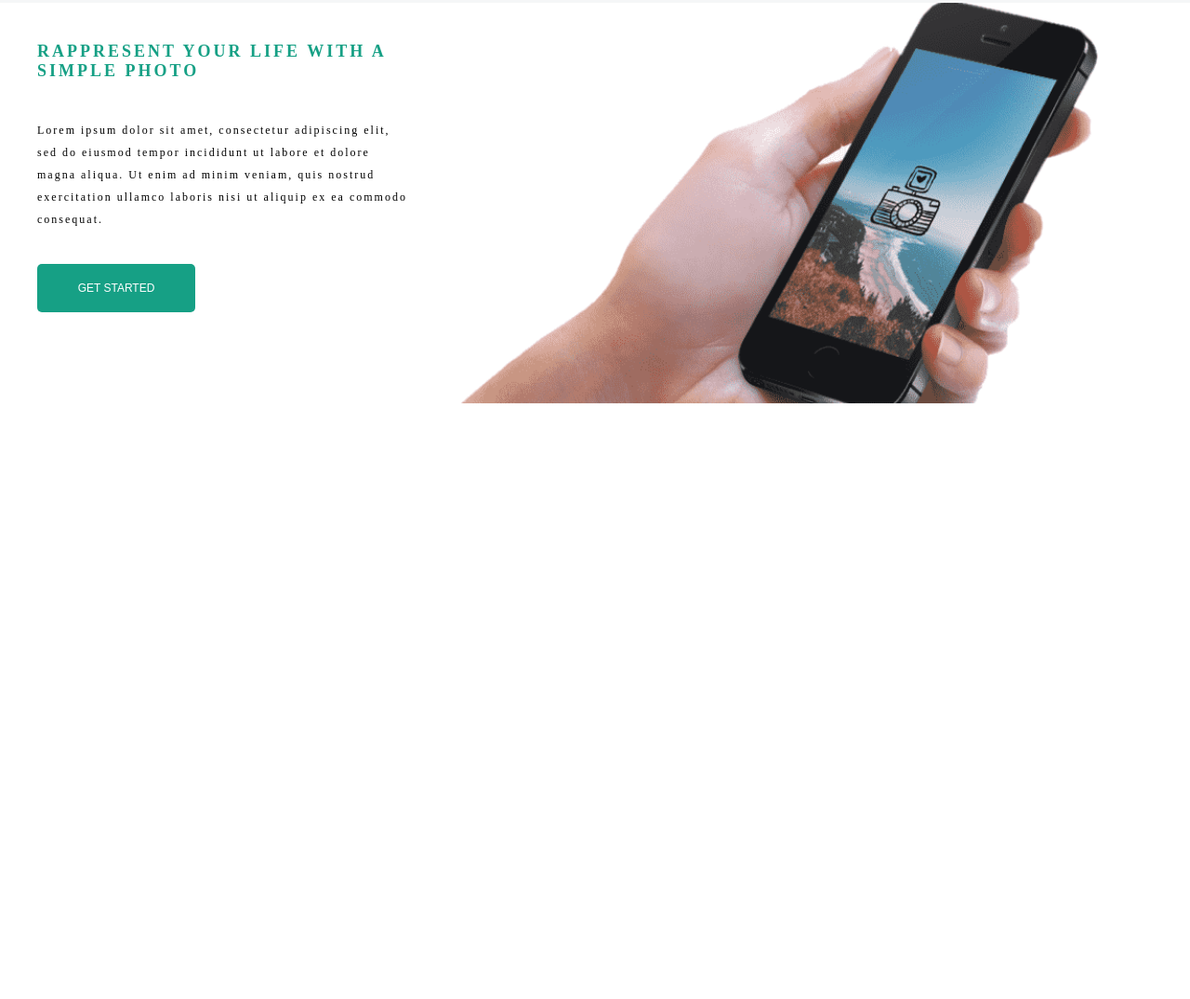
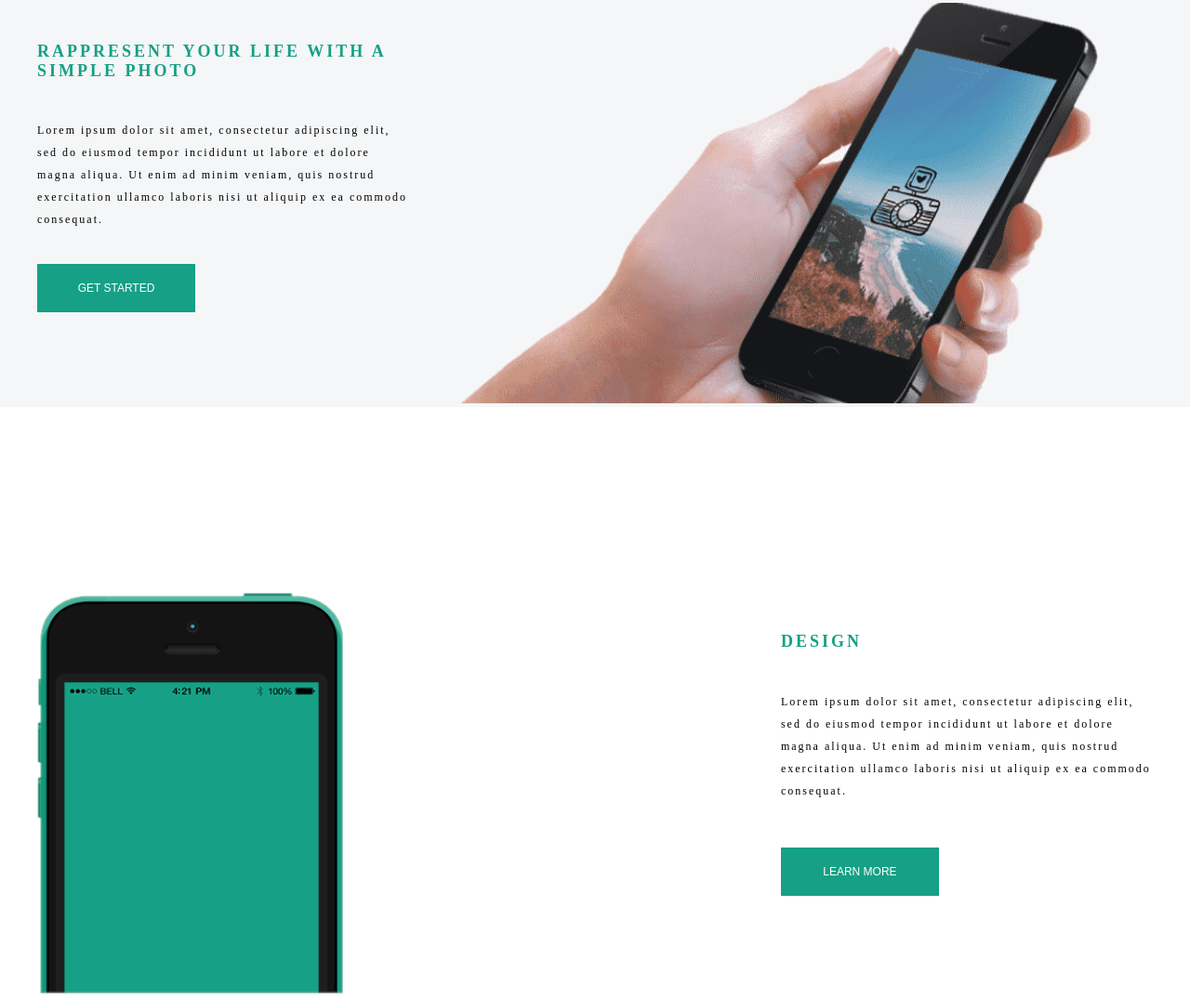
Before and after one commit to adriannadyga/14, a plain HTML site: page index.html in a window 1280 px wide. Shown: the part 1317-2392 px from the top of the page at 93% size. Before the commit the page ends 1755 px from the top, so only its background shows below. Drawn offline with nearby package versions, Linux system fonts and the light colour scheme; a web font is replaced by a local one.

Commit message:
Add design section

```diff
--- a/index.html
+++ b/index.html
@@ -6,7 +6,6 @@
         <meta name="viewport" content="width=device-width, initial-scale=1.0">
         <link href="//db.onlinewebfonts.com/c/dffb2b80813d195d26fa4d2aad48b059?family=Gotham+Rounded" rel="stylesheet" type="text/css"/>
         <link rel="stylesheet" href="https://use.fontawesome.com/releases/v5.8.1/css/all.css" integrity="sha384-50oBUHEmvpQ+1lW4y57PTFmhCaXp0ML5d60M1M7uH2+nqUivzIebhndOJK28anvf" crossorigin="anonymous">
-        <link rel="stylesheet" href="https://unpkg.com/flickity@2/dist/flickity.min.css">
         <link rel="stylesheet" type="text/css" href="css/style.css">
     </head>
     <body>
@@ -52,7 +51,22 @@
                 </div>
             </div>
         </section>
-        <script src="https://unpkg.com/flickity@2/dist/flickity.pkgd.min.js"></script>
-        <script src="js/script.js"></script>
+        <section class="design">
+            <div class="container">
+                <div class="row">
+                    <div class="col-6">
+                        <img src="https://github.com/adriannadyga/14/blob/master/images/phone2-min.png?raw=true" alt="phone">
+                    </div>
+                    <div class="col-2"></div>
+                    <div class="col-4">
+                        <h6>Design</h6>
+                        <p>Lorem ipsum dolor sit amet, consectetur adipiscing elit,
+                        sed do eiusmod tempor incididunt ut labore et dolore magna aliqua. Ut enim ad minim veniam,
+                        quis nostrud exercitation ullamco laboris nisi ut aliquip ex ea commodo consequat.</p>
+                        <button class="btnSmall btnUp">learn more</button>
+                    </div>
+                </div>
+            </div>
+        </section>
     </body>
 </html>
--- a/sass/_design.scss
+++ b/sass/_design.scss
@@ -1,7 +1,6 @@
 .design {
-    border: 1px solid red;
     .container {
-        border: 1px solid black;
+        margin-top: 200px;
         .col-4 {
             position: relative;
             .main-carousel {
--- a/sass/_layout.scss
+++ b/sass/_layout.scss
@@ -4,6 +4,7 @@
 
 .row::before,
 .row::after {
+    content: "";
     display: table;
     clear: both;
 }
--- a/sass/_variables.scss
+++ b/sass/_variables.scss
@@ -52,7 +52,6 @@ p {
 
 button {
     border: none;
-    border-radius: 5px;
     background-color: $green;
     color: $white;
     text-transform: uppercase;
```
Also changed, not shown: js/script.js (deleted, +0 -18 lines), css/style.css, 1 other file.
